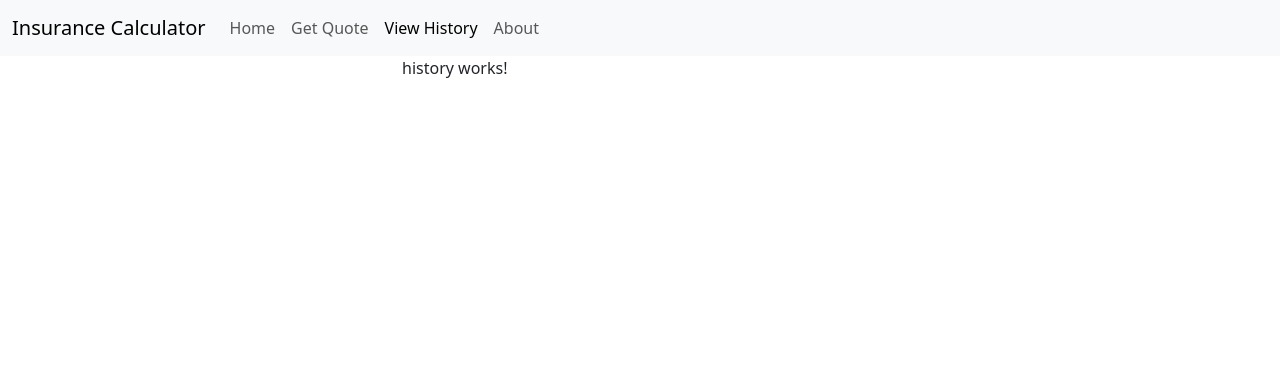
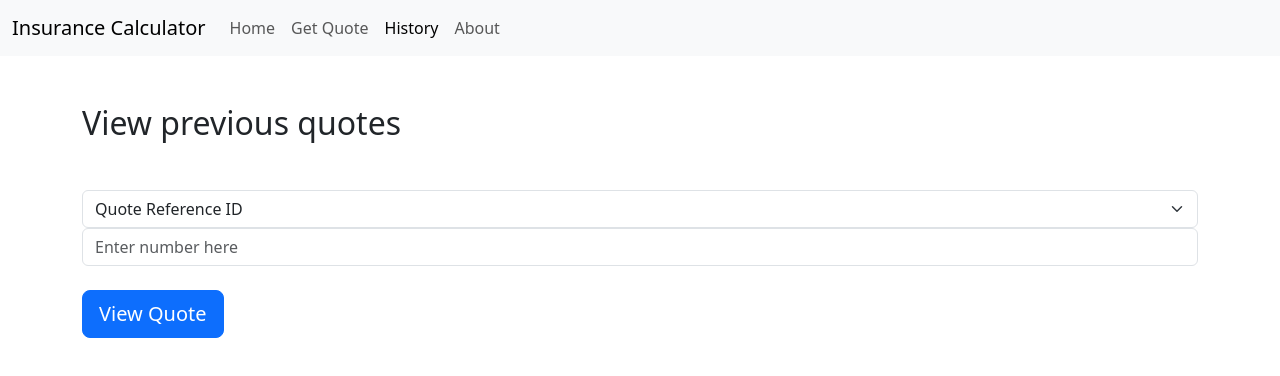
Before and after one commit to hershk17/insurance-calculator, an Angular app in the folder insurance-web-app/: page /history in a window 1280 px wide. Shown: the top 376 px of the page. Built offline with nearby package versions, Linux system fonts and the light colour scheme.

Commit message:
added apis to view past quotes

```diff
--- a/insurance-web-app/src/app/app-routing.module.ts
+++ b/insurance-web-app/src/app/app-routing.module.ts
@@ -1,6 +1,5 @@
 import { NgModule } from '@angular/core';
 import { RouterModule, Routes } from '@angular/router';
-import { DriverListComponent } from './components/driver-list/driver-list.component';
 import { DriverFormComponent } from './components/driver-form/driver-form.component';
 import { AboutComponent } from './components/about/about.component';
 import { HomeComponent } from './components/home/home.component';
@@ -9,7 +8,6 @@ import { HistoryComponent } from './components/history/history.component';
 
 const routes: Routes = [
   { path: 'home', component: HomeComponent },
-  { path: 'drivers', component: DriverListComponent },
   { path: 'calculate', component: DriverFormComponent },
   { path: 'history', component: HistoryComponent },
   { path: 'about', component: AboutComponent },
@@ -19,6 +17,6 @@ const routes: Routes = [
 
 @NgModule({
   imports: [RouterModule.forRoot(routes)],
-  exports: [RouterModule]
+  exports: [RouterModule],
 })
-export class AppRoutingModule { }
+export class AppRoutingModule {}
--- a/insurance-web-app/src/app/app.component.html
+++ b/insurance-web-app/src/app/app.component.html
@@ -20,7 +20,7 @@
           <a class="nav-link" [routerLinkActive]="['active']" routerLink="/calculate">Get Quote</a>
         </li>
         <li class="nav-item">
-          <a class="nav-link" [routerLinkActive]="['active']" routerLink="/history">View History</a>
+          <a class="nav-link" [routerLinkActive]="['active']" routerLink="/history">History</a>
         </li>
         <li class="nav-item">
           <a class="nav-link" [routerLinkActive]="['active']" routerLink="/about">About</a>
@@ -30,6 +30,6 @@
   </div>
 </nav>
 
-<div class="container" style="max-width: 500px;">
+<div class="container-sm mt-5">
   <router-outlet></router-outlet>
 </div>
--- a/insurance-web-app/src/app/components/driver-form/driver-form.component.ts
+++ b/insurance-web-app/src/app/components/driver-form/driver-form.component.ts
@@ -1,8 +1,7 @@
 import { Component } from '@angular/core';
-import { Router } from '@angular/router';
+import { FormBuilder, FormGroup, Validators } from '@angular/forms';
 import { Driver } from '../../models/driver';
-import { DriverService } from '../../services/driver.service';
-import { FormGroup, FormBuilder, Validators } from '@angular/forms';
+import { InsuranceService } from '../../services/insurance.service';
 
 @Component({
   selector: 'app-driver-form',
@@ -12,11 +11,7 @@ import { FormGroup, FormBuilder, Validators } from '@angular/forms';
 export class DriverFormComponent {
   driverForm: FormGroup;
 
-  constructor(
-    private formBuilder: FormBuilder,
-    private router: Router,
-    private driverService: DriverService
-  ) {
+  constructor(private formBuilder: FormBuilder, private insuranceService: InsuranceService) {
     this.driverForm = this.formBuilder.group({
       licenseNo: ['', Validators.required],
       name: ['', Validators.required],
@@ -49,7 +44,7 @@ export class DriverFormComponent {
       vehicleAnnualMileage: 9000,
     };
 
-    this.driverService.calculateInsurance(driverInfo).subscribe((res) => {
+    this.insuranceService.getNewQuote(driverInfo).subscribe((res) => {
       console.log(res);
     });
   }
@@ -74,9 +69,8 @@ export class DriverFormComponent {
       vehicleAnnualMileage: this.form['vehicleAnnualMileage'].value,
     };
 
-    this.driverService.calculateInsurance(driverInfo).subscribe((res) => {
+    this.insuranceService.getNewQuote(driverInfo).subscribe((res) => {
       console.log(res);
-      this.router.navigate(['/drivers']);
     });
   }
 }
--- a/insurance-web-app/src/app/components/driver-list/driver-list.component.html
+++ /dev/null
@@ -1,20 +0,0 @@
-<div class="card my-5">
-  <div class="card-body">
-    <table class="table table-bordered table-striped">
-      <thead class="thead-dark">
-        <tr>
-          <th scope="col">#</th>
-          <th scope="col">Name</th>
-          <th scope="col">Email</th>
-        </tr>
-      </thead>
-      <tbody>
-        <tr *ngFor="let driver of drivers">
-          <td>{{ driver.licenseNo }}</td>
-          <td>{{ driver.name }}</td>
-          <td>{{ driver.age }}</td>
-        </tr>
-      </tbody>
-    </table>
-  </div>
-</div>
--- a/insurance-web-app/src/app/components/driver-list/driver-list.component.ts
+++ /dev/null
@@ -1,20 +0,0 @@
-import { Component } from '@angular/core';
-import { DriverService } from '../../services/driver.service';
-import { Driver } from '../../models/driver';
-
-@Component({
-  selector: 'app-driver-list',
-  templateUrl: './driver-list.component.html',
-  styleUrls: ['./driver-list.component.css'],
-})
-export class DriverListComponent {
-  drivers: Driver[] = [];
-
-  constructor(private driverService: DriverService) {}
-
-  ngOnInit() {
-    this.driverService.findAll().subscribe((data) => {
-      this.drivers = data;
-    });
-  }
-}
--- a/insurance-web-app/src/app/components/history/history.component.html
+++ b/insurance-web-app/src/app/components/history/history.component.html
@@ -1 +1,28 @@
-<p>history works!</p>
+<h2 class="mb-5">View previous quotes</h2>
+
+<form [formGroup]="historyForm" (ngSubmit)="onSubmit()">
+  <div>
+    <select id="option" formControlName="option" class="form-select">
+      <option selected value="1">Quote Reference ID</option>
+      <option value="2">Driver's License</option>
+    </select>
+    <div class="has-validation">
+      <input
+        type="text"
+        id="inputValue"
+        formControlName="inputValue"
+        placeholder="Enter number here"
+        class="form-control"
+        [ngClass]="{
+          'is-invalid': form['inputValue'].touched && form['inputValue'].invalid,
+          'is-valid': form['inputValue'].touched && !form['inputValue'].invalid
+        }" />
+      <div class="invalid-feedback">
+        <div>Please enter a value</div>
+      </div>
+    </div>
+  </div>
+  <div class="mt-4">
+    <button type="submit" class="btn btn-primary btn-lg">View Quote</button>
+  </div>
+</form>
--- a/insurance-web-app/src/app/components/history/history.component.ts
+++ b/insurance-web-app/src/app/components/history/history.component.ts
@@ -1,10 +1,46 @@
 import { Component } from '@angular/core';
+import { FormGroup, FormBuilder, Validators } from '@angular/forms';
+import { InsuranceService } from 'src/app/services/insurance.service';
 
 @Component({
   selector: 'app-history',
   templateUrl: './history.component.html',
-  styleUrls: ['./history.component.css']
+  styleUrls: ['./history.component.css'],
 })
 export class HistoryComponent {
+  historyForm: FormGroup;
 
+  constructor(private formBuilder: FormBuilder, private insuranceService: InsuranceService) {
+    this.historyForm = this.formBuilder.group({
+      option: ['1', Validators.required],
+      inputValue: ['', Validators.required],
+    });
+  }
+
+  get form() {
+    return this.historyForm.controls;
+  }
+
+  onSubmit() {
+    this.historyForm.markAllAsTouched();
+
+    if (this.historyForm.invalid) {
+      return;
+    }
+
+    console.log(this.historyForm.value);
+
+    let inputValue = this.form['inputValue'].value;
+    if (this.form['option'].value === "1") {
+      // quote reference number
+      this.insuranceService.getQuoteByReference(inputValue).subscribe((res) => {
+        console.log(res);
+      });
+    } else {
+      // driver license number
+      this.insuranceService.getQuoteByLicenseNo(inputValue).subscribe((res) => {
+        console.log(res);
+      });
+    }
+  }
 }
--- a/insurance-web-app/src/app/services/driver.service.ts
+++ /dev/null
@@ -1,21 +0,0 @@
-import { Injectable } from '@angular/core';
-import { HttpClient, HttpHeaders } from '@angular/common/http';
-import { Driver } from '../models/driver';
-import { Observable } from 'rxjs';
-
-@Injectable()
-export class DriverService {
-  baseUrl: string = 'http://localhost:8080';
-  driversParam: string = '/drivers';
-  calculateParam: string = '/calculate';
-
-  constructor(private http: HttpClient) {}
-
-  public findAll(): Observable<Driver[]> {
-    return this.http.get<Driver[]>(this.baseUrl + this.driversParam);
-  }
-
-  public calculateInsurance(driver: Driver) {
-    return this.http.post<Driver>(this.baseUrl + this.calculateParam, driver);
-  }
-}
--- /dev/null
+++ b/insurance-web-app/src/app/services/insurance.service.ts
@@ -0,0 +1,35 @@
+import { HttpClient } from '@angular/common/http';
+import { Injectable } from '@angular/core';
+import { Observable } from 'rxjs';
+import { Driver } from '../models/driver';
+import { Quote } from '../models/quote';
+
+@Injectable()
+export class InsuranceService {
+  baseUrl: string = 'http://localhost:8080';
+  driversParam: string = '/drivers';
+  calculateParam: string = '/calculate';
+  quotesParam: string = '/quotes';
+
+  constructor(private http: HttpClient) {}
+
+  public getNewQuote(driver: Driver) {
+    return this.http.post<Driver>(this.baseUrl + this.calculateParam, driver);
+  }
+
+  public getQuoteByReference(reference: string) {
+    return this.http.get<Quote>(this.baseUrl + this.quotesParam, {
+      params: {
+        reference: reference,
+      },
+    });
+  }
+
+  public getQuoteByLicenseNo(licenseNo: string) {
+    return this.http.get<Quote>(this.baseUrl + this.quotesParam, {
+      params: {
+        licenseNo: licenseNo,
+      },
+    });
+  }
+}
```
Also changed, not shown: insurance-web-app/src/app/app.module.ts (+3 -4 lines), insurance-web-app/src/app/components/driver-list/driver-list.component.css (deleted), 2 other files (tests, documents, lock files or other folders).
